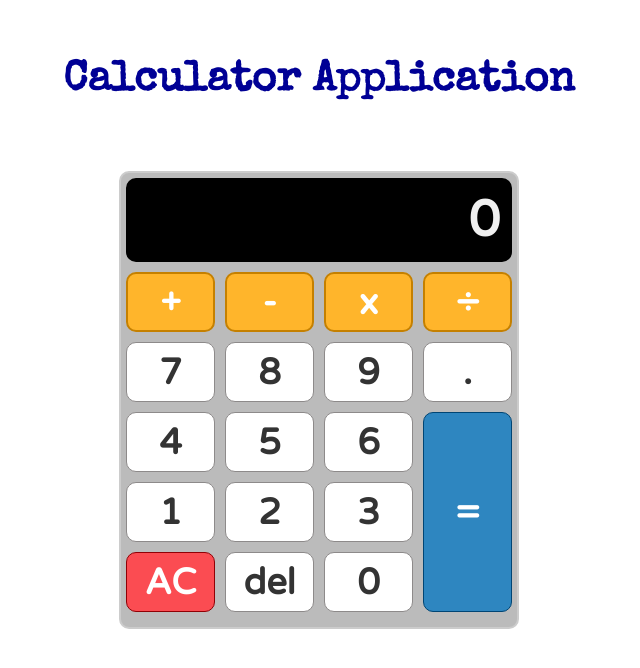
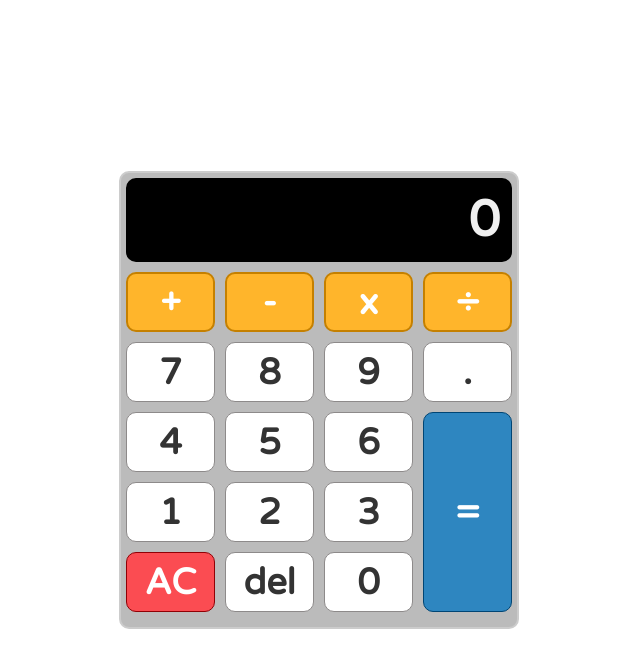
Before and after one commit to StevieV1903/calculator_app, a React (Create React App) app: page / in a window 1280 px wide. Shown: the top 668 px of the page, without its empty margins (321-961 px from the left). Built offline with nearby package versions, Linux system fonts and the light colour scheme.

Commit message:
removed main title from app

```diff
--- a/src/App.js
+++ b/src/App.js
@@ -5,7 +5,7 @@ const App = () => {
   return (
     <div className="app">
       <div className="screen">
-      <h1 className="app-title">Calculator Application</h1>
+      {/* <h1 className="app-title">Calculator Application</h1> */}
       <Calculator />
       </div>
     </div>
```
